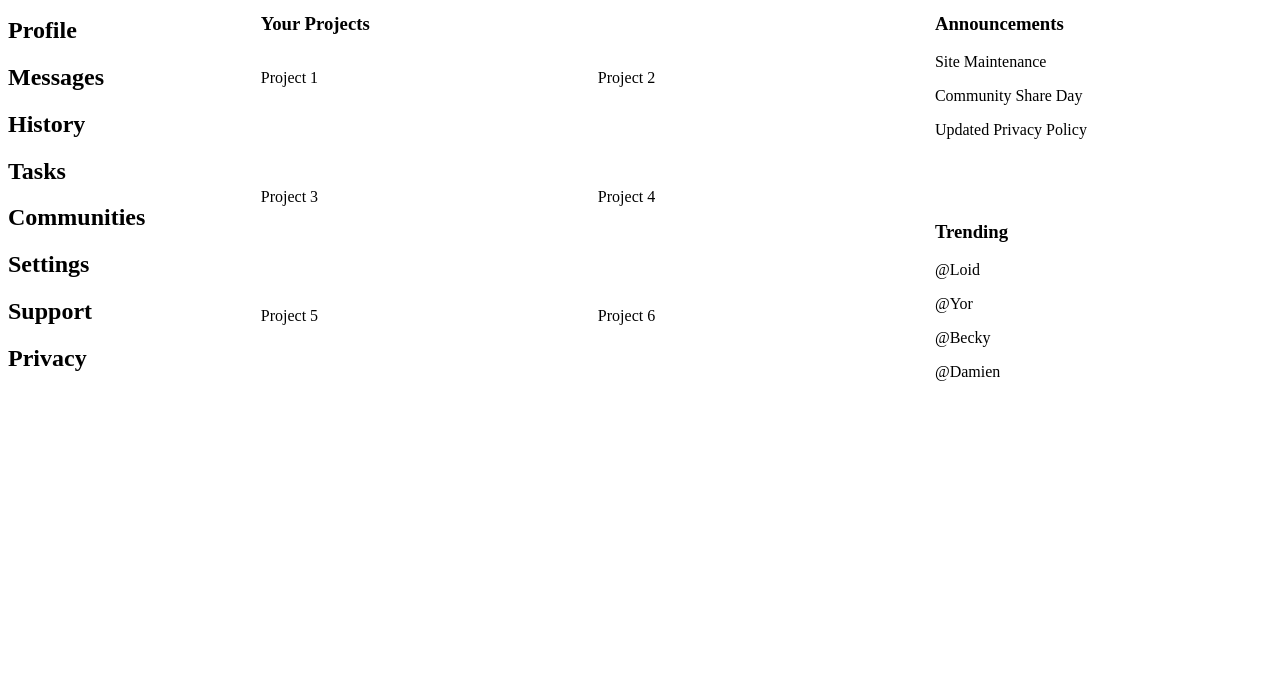
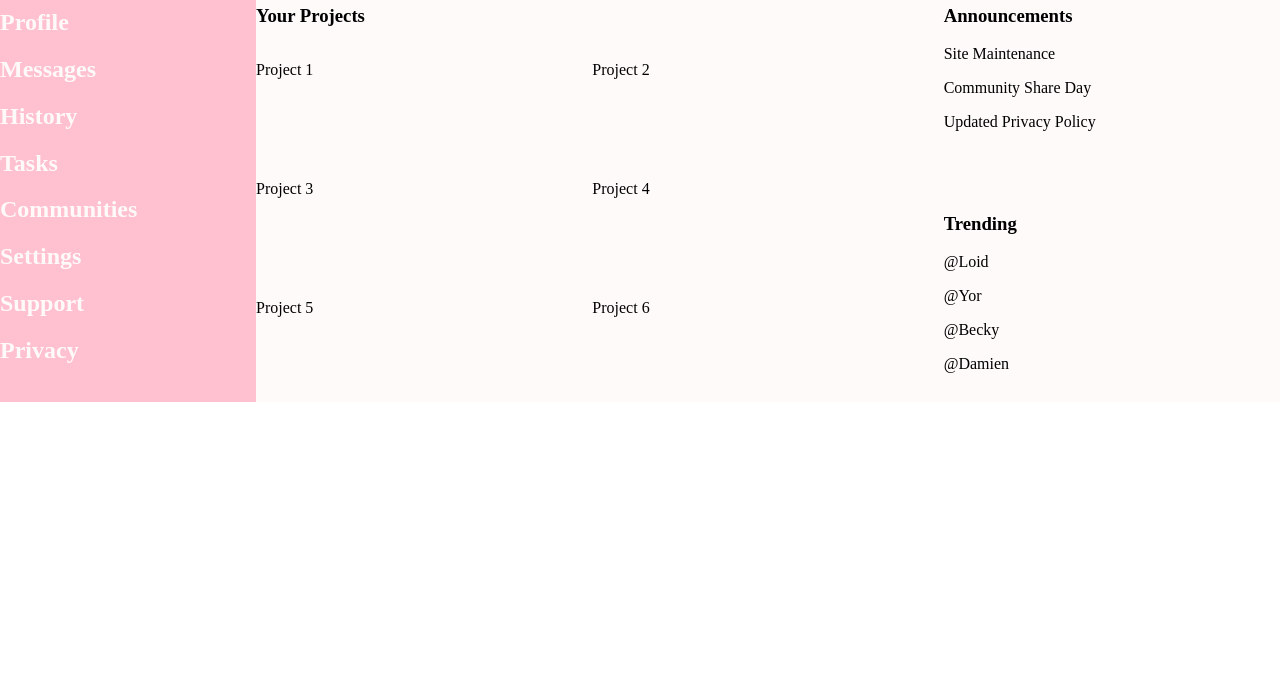
Before and after one commit to AlejandraO1/admin-dashboard, a plain HTML site: page index.html in a window 1280 px wide. Shown: the part 118-800 px from the top of the page. Drawn offline with Linux system fonts and the light colour scheme.

Commit message:
Added color to the webpage

```diff
--- a/styles.css
+++ b/styles.css
@@ -1,6 +1,23 @@
+:root {
+  --main-color: #fffafa;
+  --secondary-color: #ffe0e0;
+  --tertiary-color: #ffc0d0;
+  --accent-color: #efdfbf;
+}
+
+body {
+  margin: 0;
+}
+
 .main-grid {
   display: grid;
   grid-template: auto 4fr/1fr 4fr;
+  background-color: var(--secondary-color);
+}
+
+.left-side {
+  background-color: var(--tertiary-color);
+  color: var(--main-color);
 }
 
 .header {
@@ -26,6 +43,8 @@
 .content {
   display: grid;
   grid-template-columns: 2fr 1fr;
+  gap: 15px;
+  background-color: var(--main-color);
 }
 
 .projects {
@@ -39,6 +58,10 @@
   grid-column-end: 3;
 }
 
+.projects-content {
+  border: 1px solid var(--main-color);
+}
+
 .announce-trend {
   display: grid;
   grid-template-rows: repeat(2, 2fr);
```
